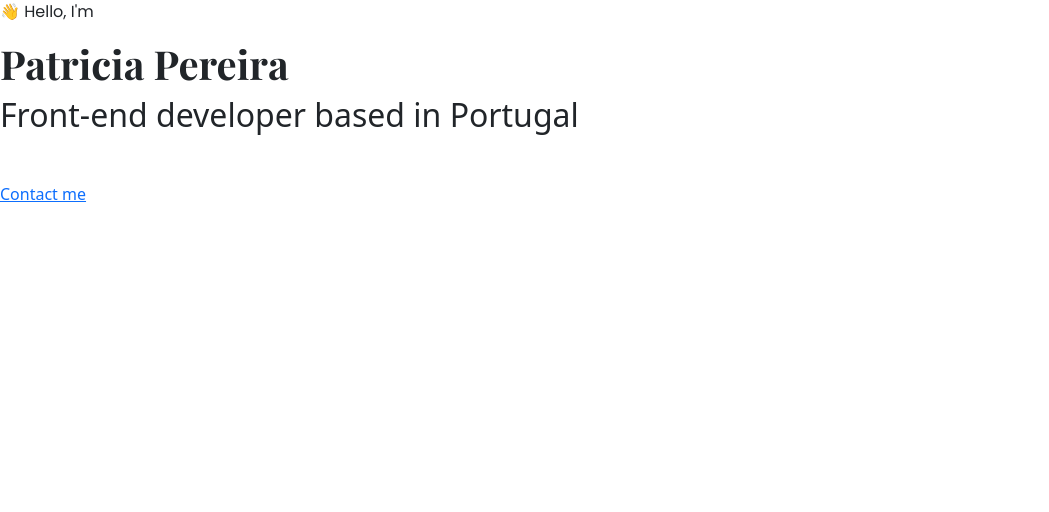
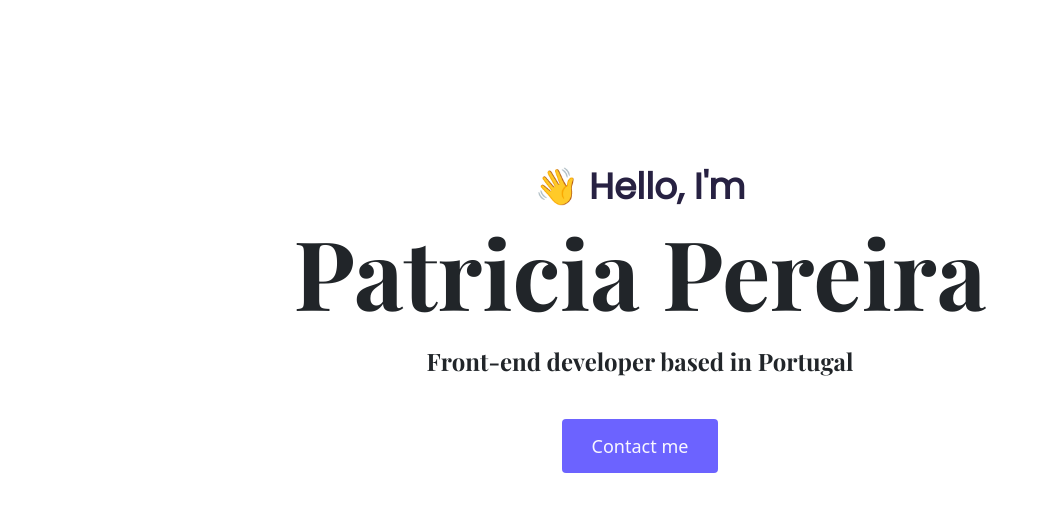
Before and after one commit to CodeElliX/portfolio, a plain HTML site: page index.html in a window 1280 px wide. Shown: the whole page, without its empty margins (0-1049 px from the left). Drawn offline with nearby package versions, Linux system fonts and the light colour scheme.

Commit message:
Update style.css

```diff
--- a/src/style.css
+++ b/src/style.css
@@ -1,9 +1,49 @@
-
-h1{
-    font-family: "Playfair Display", serif;
+:root{
+    --def-font :"Playfair Display", serif;
+    --head-font : "Poppins", sans-serif;
+    --blue-color : #6c63ff;
+    --back-white-color : #f9f7fe;
+    --dark-color : #272142;
+    --black-color : black;
+}
+body{
+    font-family: var(--def-font);
+}
+h1, h3, h4{
+    font-family: var(--def-font);
     font-weight: bold;
 }
-p{
-    font-family: "Poppins", sans-serif;
+.main-head h1{
+    font-size: 96px;
+}
+
+.main-head h2{
+    font-size: 24px;
+    line-height: 2;
+    font-family: var(--def-font);
     font-weight: normal;
 }
+.main-head{
+    background-color: var(--back-color);
+    text-align: center;
+    padding: 160px 20px;
+}
+.main-head p{
+    font-family: var(--head-font);
+    font-size: 36px;
+    font-weight: bold;
+    margin: 0;
+    color: var(--dark-color);
+}
+.btn-branding{
+    background-color: var(--blue-color);
+    color: var(--back-white-color);
+    padding: 15px 30px;
+    border-radius: 4px;
+    text-decoration: none;
+    font-size: 18px;
+    cursor: pointer;
+}
+.btn-branding:hover{
+    color: var(--black-color);
+}
```
